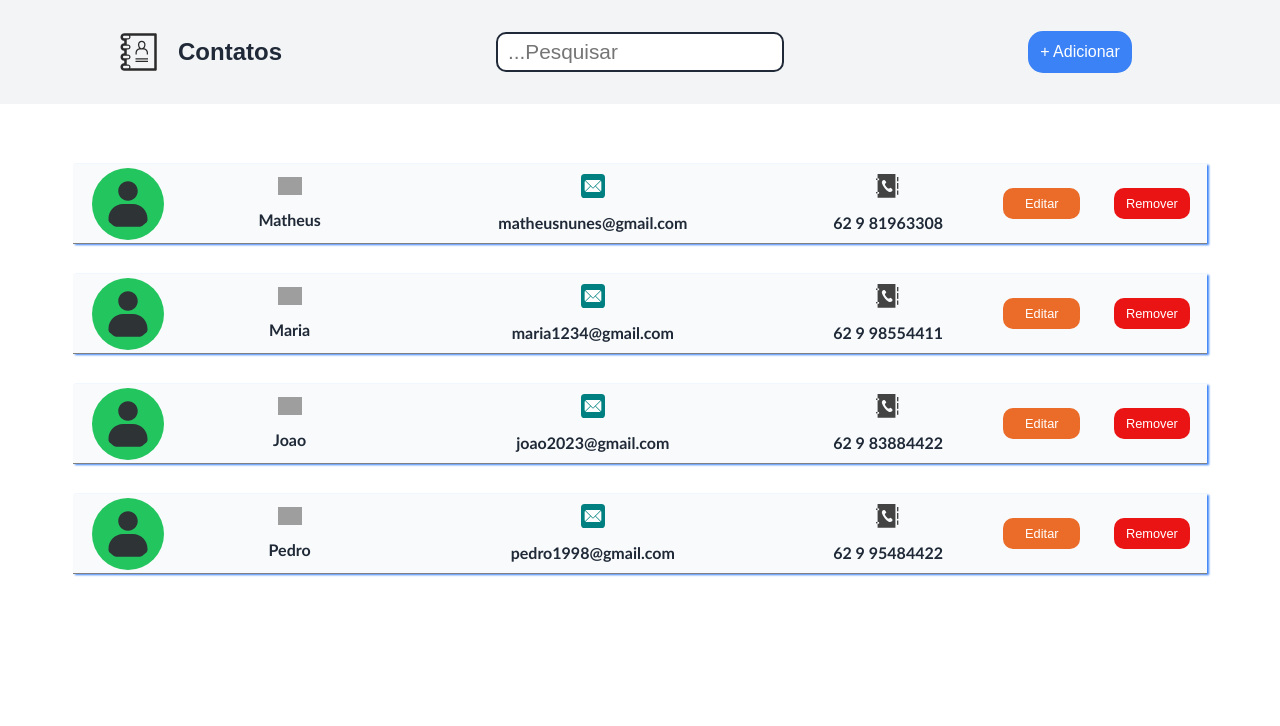
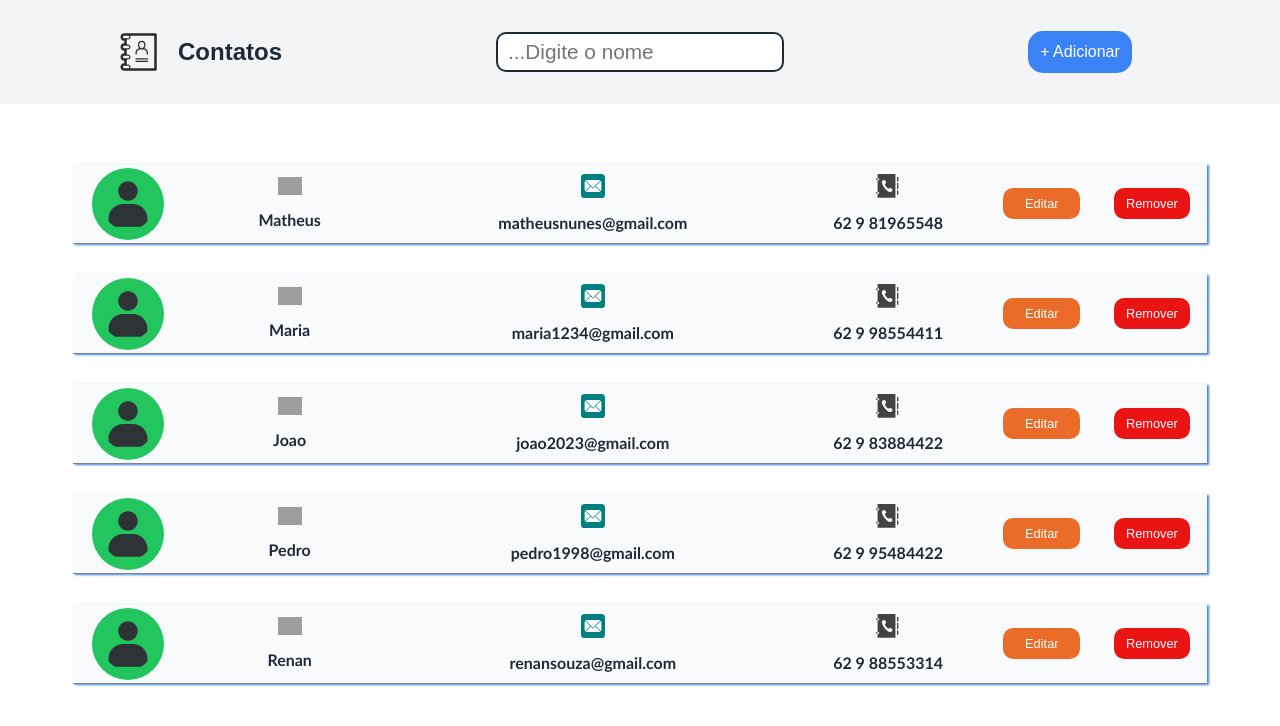
Before and after one commit to MATHEUSNUNES2023BR/ListaDeContatos, a React (Vite) app: page / in a window 1280 px wide. Shown: the top 726 px of the page. Built offline with nearby package versions, Linux system fonts and the light colour scheme; grey boxes are pictures that could not be loaded.

Commit message:
Finalizado projeto

```diff
--- a/src/components/BarraComponent/index.tsx
+++ b/src/components/BarraComponent/index.tsx
@@ -2,6 +2,7 @@ import * as S from "./style"
 import IconBarra from '../../assets/contact-svgrepo-com.svg'
 import { ativarModal } from "../../store/reducers/modal"
 import { useDispatch } from "react-redux"
+import { filtrar } from "../../store/reducers/filtro"
 export const BarraComponent = () => {
     const dispatch = useDispatch()
     return(
@@ -10,7 +11,7 @@ export const BarraComponent = () => {
                 <img src={IconBarra} alt="" />
                 <h1>Contatos</h1>
             </S.BarraIcon>
-            <S.BarraSearch type="text" placeholder="...Pesquisar"/>
+            <S.BarraSearch type="text" placeholder="...Digite o nome" onChange={e=>dispatch(filtrar(e.target.value))} />
             <S.BarraAdd onClick={()=>dispatch(ativarModal())}>+ Adicionar</S.BarraAdd>
         </>
     )
--- a/src/containers/ListaDeContatos/index.tsx
+++ b/src/containers/ListaDeContatos/index.tsx
@@ -6,10 +6,14 @@ import { RootReducer } from "../../store";
 
 export const ListaDeContatos = ({ ativo }:Modal) => {
     const listaDeContatos = useSelector((state: RootReducer) => state.contatos)
+    const termo = useSelector((state: RootReducer)=>state.filtro)
+    const filtrarConatos = () => {
+        return (listaDeContatos.filter((item) => item.name.toLowerCase().search(termo.termo.toLowerCase()) >= 0))
+    }
     return(
         <ContainerContato ativo={ativo}>
             {
-                listaDeContatos.map((contato)=>(
+                filtrarConatos().map((contato)=>(
                     <div key={contato.id}>
                         <ListaComponent
                             name={contato.name}
--- a/src/store/index.ts
+++ b/src/store/index.ts
@@ -1,10 +1,12 @@
 import { configureStore } from '@reduxjs/toolkit'
 import contatos from './reducers/contatos'
 import modalReducer from './reducers/modal'
+import filtro from './reducers/filtro'
 const store = configureStore({
     reducer: {
         contatos,
         modalReducer,
+        filtro
     }
 })
 export type RootReducer = ReturnType<typeof store.getState>
--- a/src/store/reducers/contatos.ts
+++ b/src/store/reducers/contatos.ts
@@ -9,7 +9,7 @@ export type contatos = {
 const initialState:contatos[] = [
     {
         name: 'Matheus',
-        contato: '62 9 81963308',
+        contato: '62 9 81965548',
         email: 'matheusnunes@gmail.com',
         id: 1
     },
@@ -30,6 +30,12 @@ const initialState:contatos[] = [
         contato: '62 9 95484422',
         email: 'pedro1998@gmail.com',
         id: 4
+    },
+    {
+        name: 'Renan',
+        contato: '62 9 88553314',
+        email: 'renansouza@gmail.com',
+        id: 5
     },
 ]
 const contatoReducer = createSlice({
--- /dev/null
+++ b/src/store/reducers/filtro.ts
@@ -0,0 +1,16 @@
+import { PayloadAction, createSlice } from "@reduxjs/toolkit"
+
+const initialState = {
+    termo: ''
+}
+const filtroReducer = createSlice({
+    name: 'filtro',
+    initialState,
+    reducers:{
+        filtrar: (state, action: PayloadAction<string>)=>{
+            state.termo = action.payload
+        }
+    }
+})
+export const { filtrar } = filtroReducer.actions
+export default filtroReducer.reducer
```
